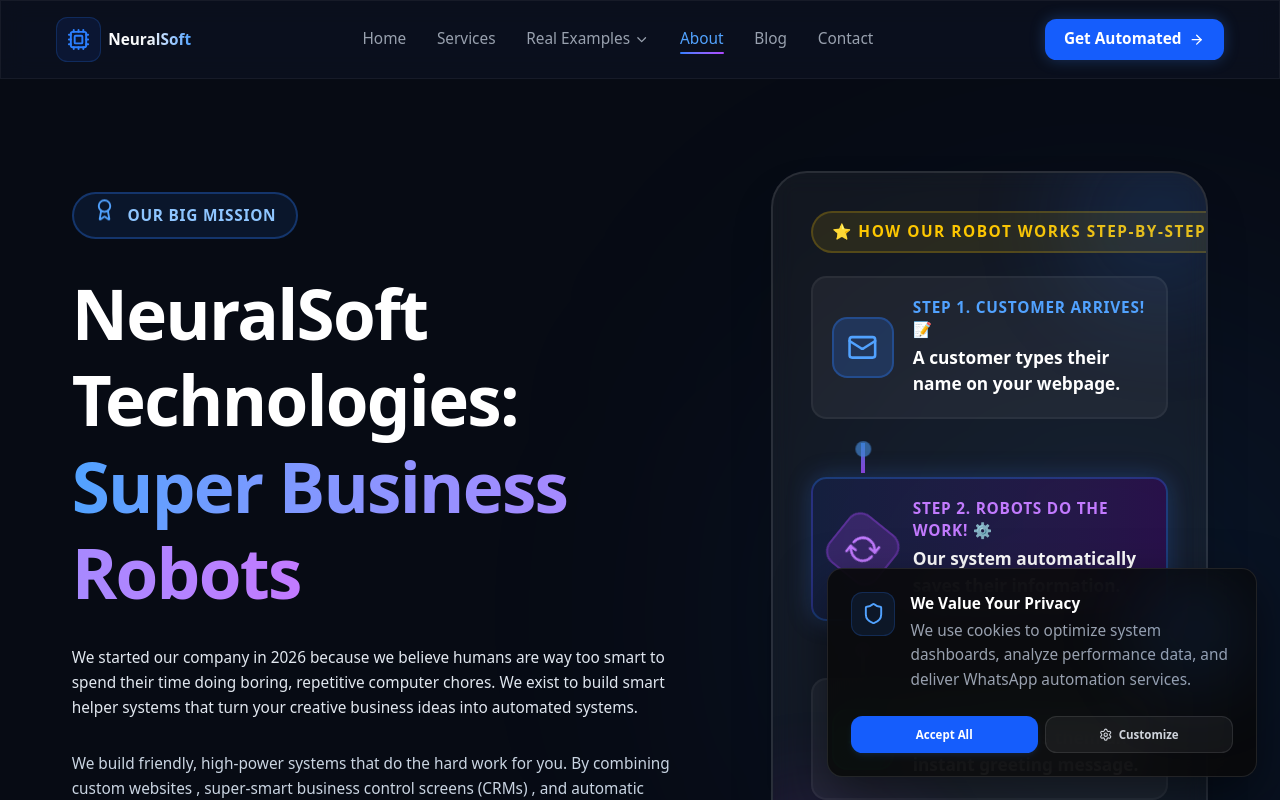
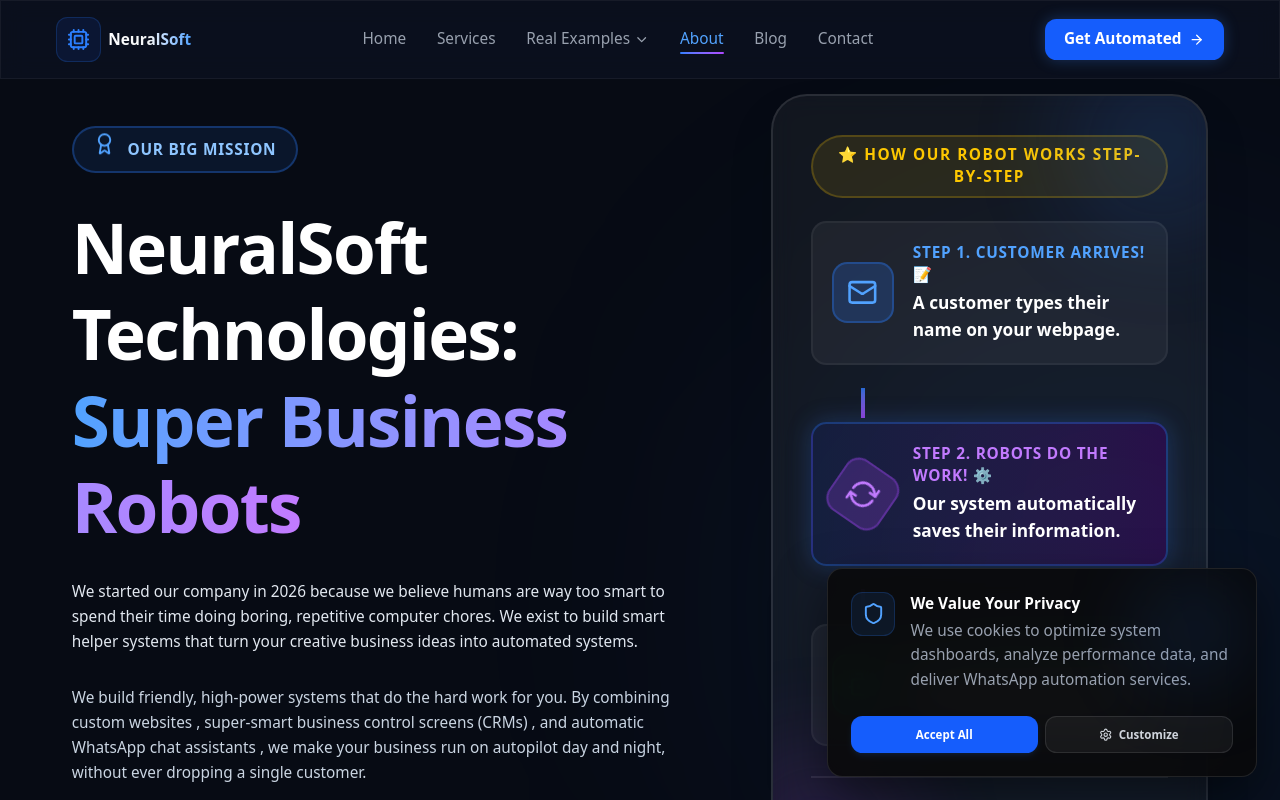
Before and after one commit to imran148739/neuralsoft-website-frontend, a Next.js app: page /about in a window 1280 px wide. Shown: the top 800 px of the page. Built offline with nearby package versions, Linux system fonts and the light colour scheme.

Commit message:
adjusted about page padding

```diff
--- a/src/app/(public)/about/page.tsx
+++ b/src/app/(public)/about/page.tsx
@@ -121,7 +121,7 @@
   ];
 
   return (
-    <div className="relative overflow-hidden py-24 text-left bg-[#070b14] min-h-screen">
+    <div className="relative overflow-hidden py-4 text-left bg-[#070b14] min-h-screen">
       {/* Background gradients */}
       <div className="absolute top-[10%] right-[-10%] w-[600px] h-[600px] bg-blue-500/10 rounded-full blur-[150px] pointer-events-none" />
       <div className="absolute bottom-[10%] left-[-10%] w-[600px] h-[600px] bg-purple-500/10 rounded-full blur-[150px] pointer-events-none" />
@@ -163,7 +163,7 @@
             <div className="absolute -bottom-10 -left-10 w-44 h-44 bg-purple-500/20 rounded-full blur-3xl pointer-events-none animate-pulse" />
 
             <div className="text-center mb-6">
-              <span className="inline-flex items-center justify-center text-xs sm:text-sm font-black text-yellow-400 uppercase tracking-widest bg-yellow-400/10 px-5 py-2 rounded-full border-2 border-yellow-400/20 whitespace-nowrap">
+              <span className="inline-flex items-center justify-center text-xs sm:text-sm font-black text-yellow-400 uppercase tracking-widest bg-yellow-400/10 px-5 py-2 rounded-full border-2 border-yellow-400/20">
                 ⭐ How Our Robot Works Step-by-Step
               </span>
             </div>
```
